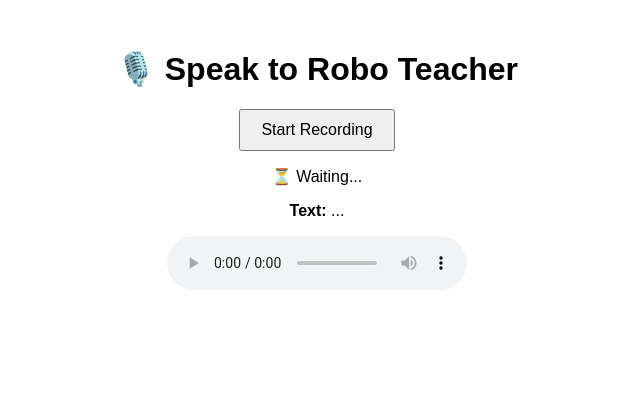
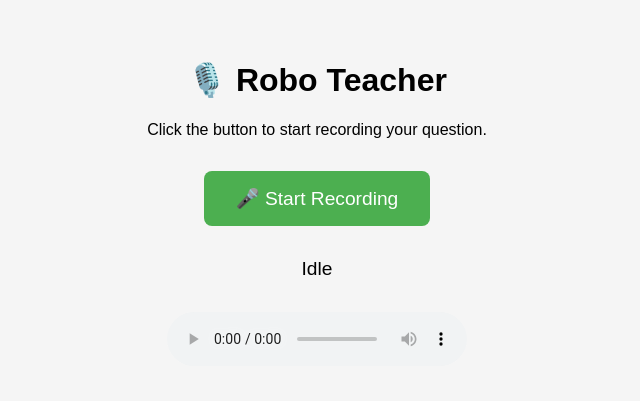
Before and after one commit to Evergreen1985/robo-teacher, a FastAPI app: page / in a window 1280 px wide. Shown: the top 401 px of the page, without its empty margins (323-963 px from the left). Run offline with FastAPI, Linux system fonts and the light colour scheme.

Commit message:
Update index.html

```diff
--- a/templates/index.html
+++ b/templates/index.html
@@ -2,23 +2,51 @@
 <html lang="en">
 <head>
   <meta charset="UTF-8" />
-  <meta name="viewport" content="width=device-width, initial-scale=1.0"/>
-  <title>Speak to Robo Teacher</title>
+  <title>Robo Teacher - Voice Interaction</title>
   <style>
-    body { font-family: Arial, sans-serif; text-align: center; margin-top: 50px; }
-    button { padding: 10px 20px; font-size: 16px; }
+    body {
+      font-family: Arial, sans-serif;
+      padding: 2rem;
+      background-color: #f5f5f5;
+      text-align: center;
+    }
+    button {
+      padding: 1rem 2rem;
+      font-size: 1.2rem;
+      margin: 1rem;
+      background-color: #4CAF50;
+      color: white;
+      border: none;
+      border-radius: 8px;
+      cursor: pointer;
+    }
+    #status {
+      font-size: 1.2rem;
+      margin-top: 1rem;
+    }
+    #transcription {
+      font-size: 1.2rem;
+      color: #333;
+      margin-top: 1rem;
+    }
+    audio {
+      margin-top: 1rem;
+    }
   </style>
 </head>
 <body>
-  <h1>🎙️ Speak to Robo Teacher</h1>
-  <button id="startBtn">Start Recording</button>
-  <p id="status">⏳ Waiting...</p>
-  <p><strong>Text:</strong> <span id="transcription">...</span></p>
+  <h1>🎙️ Robo Teacher</h1>
+  <p>Click the button to start recording your question.</p>
+  <button id="startBtn">🎤 Start Recording</button>
+  <div id="status">Idle</div>
+  <div id="transcription"></div>
   <audio id="audio" controls></audio>
 
   <script>
     const startBtn = document.getElementById("startBtn");
     const status = document.getElementById("status");
+    const transcriptionEl = document.getElementById("transcription");
+    const audioEl = document.getElementById("audio");
 
     startBtn.addEventListener("click", async () => {
       const stream = await navigator.mediaDevices.getUserMedia({ audio: true });
@@ -30,32 +58,43 @@
       };
 
       mediaRecorder.onstop = async () => {
-        const blob = new Blob(audioChunks, { type: "audio/wav" });
-        const file = new File([blob], "recorded.wav", { type: "audio/wav" });
+        const blob = new Blob(audioChunks, { type: "audio/webm" });
+        const file = new File([blob], "recorded.webm", { type: "audio/webm" });
 
         const formData = new FormData();
         formData.append("file", file);
 
         status.innerText = "🔁 Uploading...";
 
-        const response = await fetch("/mic-upload", {
-          method: "POST",
-          body: formData,
-        });
+        try {
+          const response = await fetch("/mic-upload", {
+            method: "POST",
+            body: formData,
+          });
 
-        const data = await response.json();
-        status.innerText = "✅ Done";
-        document.getElementById("transcription").innerText = data.text;
-        document.getElementById("audio").src = data.audio_url;
+          const data = await response.json();
+
+          if (data.error) {
+            status.innerText = "❌ Error: " + data.details;
+          } else {
+            status.innerText = "✅ Transcribed and Responded";
+            transcriptionEl.innerText = "📝 " + data.text;
+            audioEl.src = data.audio_url;
+            audioEl.play();
+          }
+        } catch (err) {
+          status.innerText = "❌ Failed to upload";
+          console.error(err);
+        }
       };
 
       mediaRecorder.start();
-      status.innerText = "🎤 Listening...";
+      status.innerText = "🎤 Recording...";
 
       setTimeout(() => {
         mediaRecorder.stop();
         stream.getTracks().forEach(track => track.stop());
-      }, 5000); // 5 seconds
+      }, 5000); // Record for 5 seconds
     });
   </script>
 </body>
```
